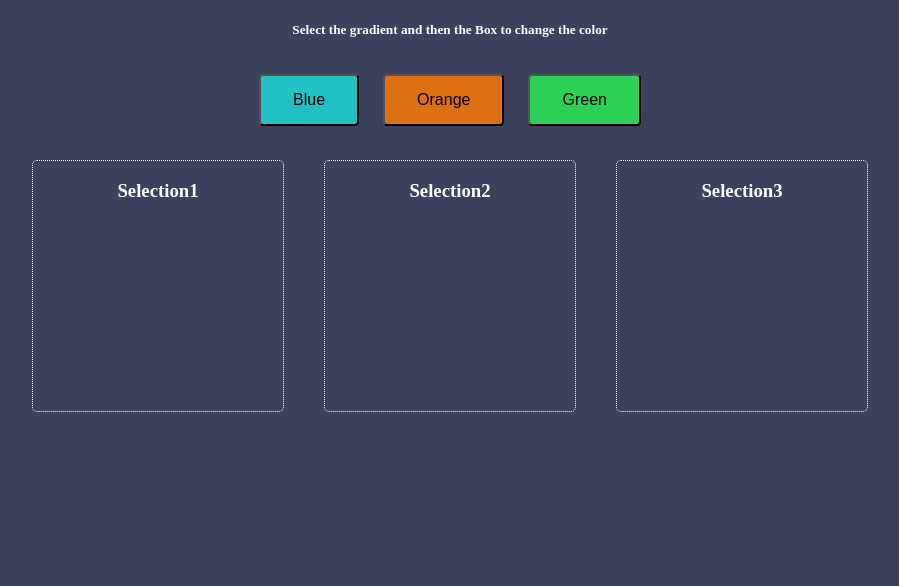
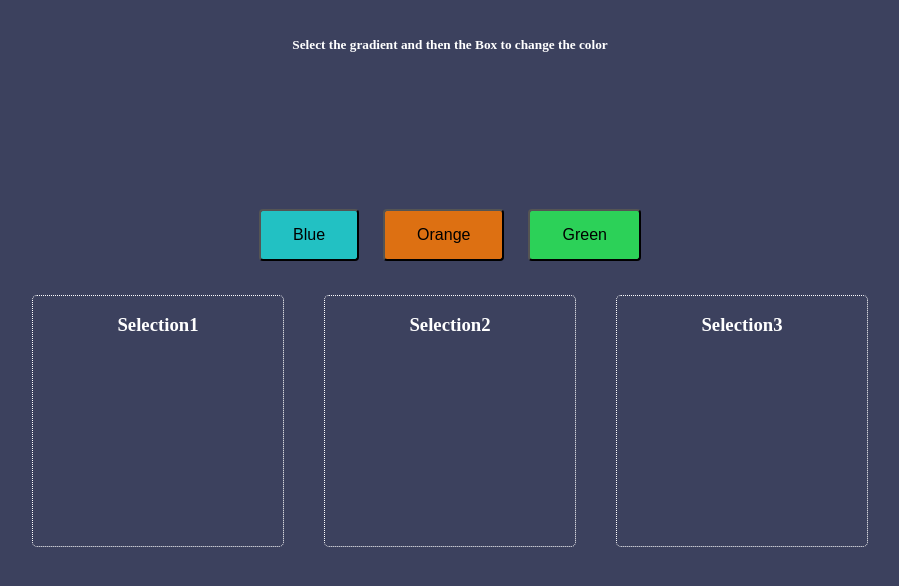
Before and after one commit to acciojob/passing-handler-prop-react-ayushagarwal2502, a React app: page / in a window 1280 px wide. Shown: the whole page, without its empty margins (190-1089 px from the left). Built offline with nearby package versions, Linux system fonts and the light colour scheme.

Commit message:
Update App.css

```diff
--- a/src/styles/App.css
+++ b/src/styles/App.css
@@ -3,12 +3,11 @@ html, body {
     background-color: #3c415e;
 }
 
-#master {
-    height: 75%;
+.master {
+    height: 100%;
     vertical-align: baseline;
     padding-top: 10%;
 }
-
 #root {
     height: 100%;
 }
```
